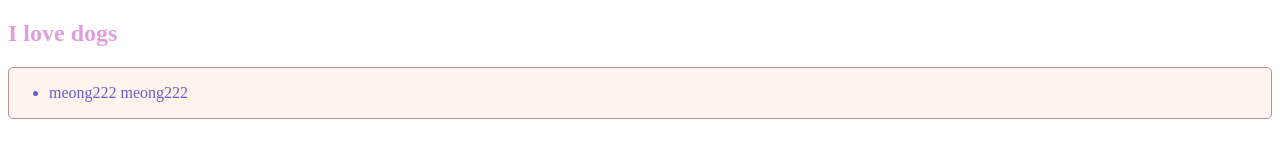
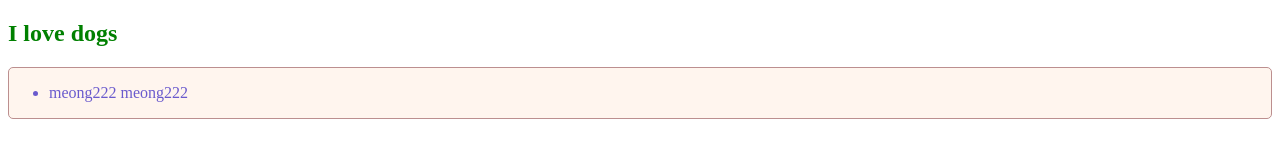
Before and after one commit to reinca97/gitTest, a plain HTML site: page index.html in a window 1280 px wide. Drawn offline with Linux system fonts and the light colour scheme.

Commit message:
Update index.html

```diff
--- a/index.html
+++ b/index.html
@@ -7,7 +7,7 @@
     <title>Document</title>
     <style>
       h2 {
-        color: plum;
+        color: green;
       }
       div {
         border: 1px solid rosybrown;
```
